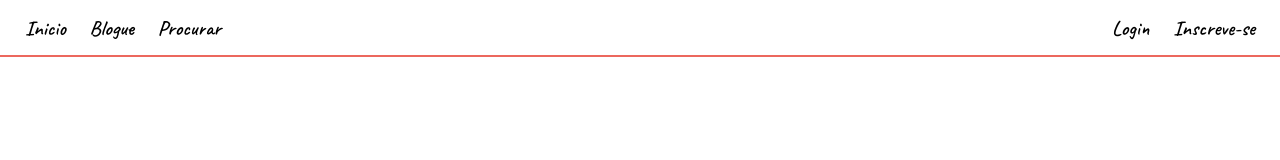
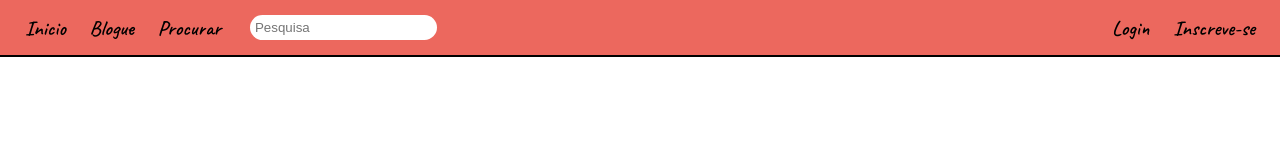
Before and after one commit to roadg14/MeusHobbys, a plain HTML site: page History/Index.html in a window 1280 px wide. Drawn offline with Linux system fonts and the light colour scheme.

Commit message:
Todo dia um novo dia para aprender

```diff
--- a/History/Index.html
+++ b/History/Index.html
@@ -24,6 +24,7 @@
                         </li>
                   </ul>
             </nav>
+                  <input type="text" name="pesquisa" placeholder="Pesquisa">
             <aside class="loginsenha">
                   <a href="#login" class="login">Login</a>
                   <a href="#registrar" class="cadastro botao">Inscreve-se</a>
--- a/History/Style.css
+++ b/History/Style.css
@@ -11,8 +11,8 @@ body {
 }
 
 .cabecalho {
-      background: white;
-      border-bottom: solid 2px #ec685e;
+      background: #ec685e;
+      border-bottom: solid 2px #000000;
       height: 55px;
       box-sizing: content-box;
 }
@@ -58,3 +58,16 @@ a:hover {
 a:active {
       box-shadow: none;
 }
+
+input {
+      display: inline-block;
+      padding: 5px;
+      margin-top: 15px;
+      border: 0;
+      border-radius: 20px;
+      color: ;
+
+
+
+
+}
```
